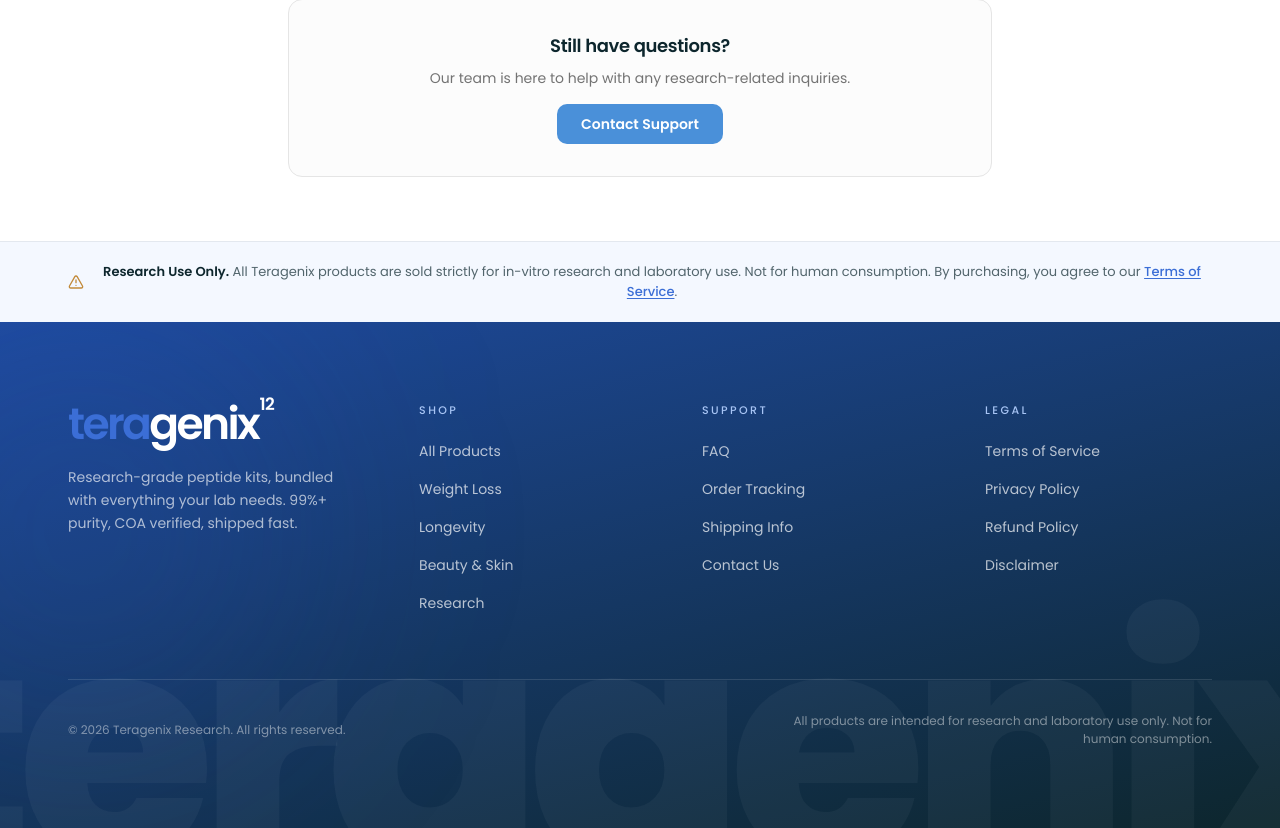
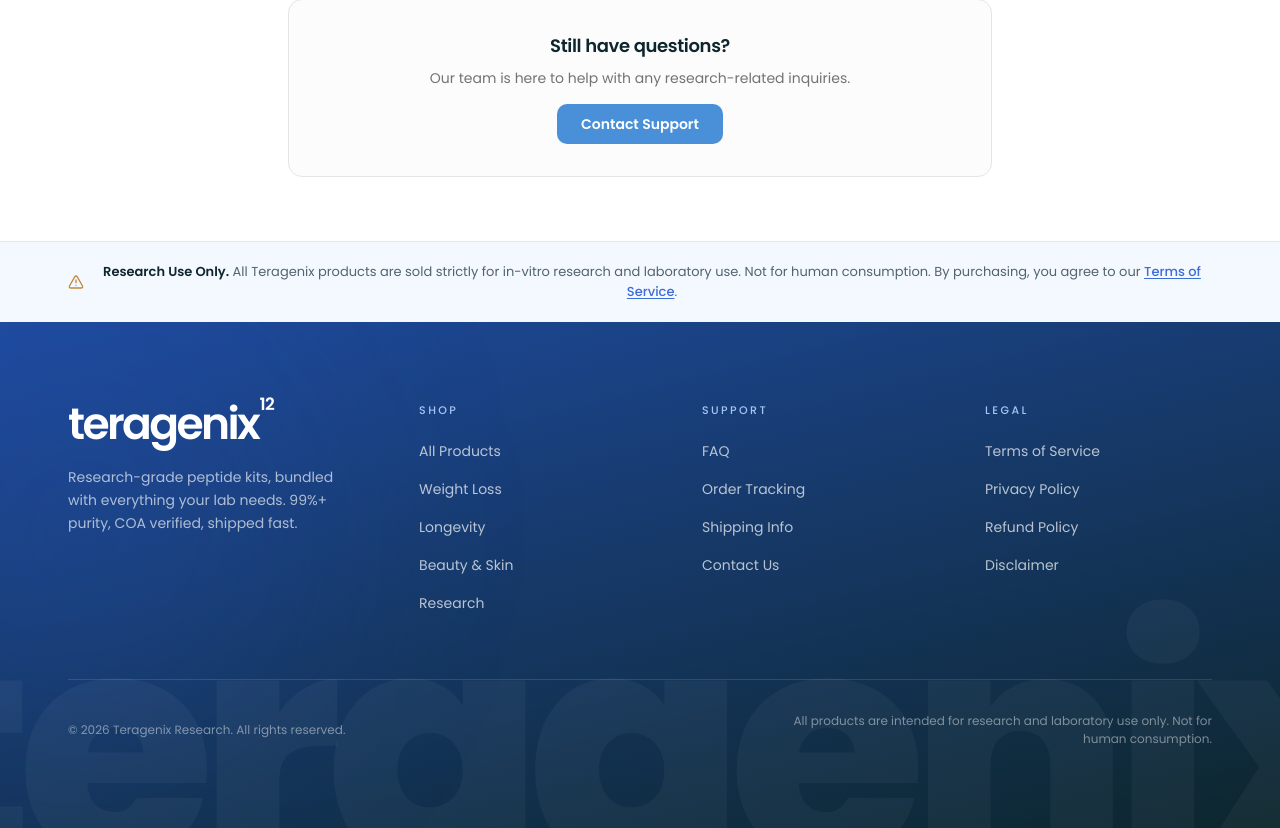
Before and after one commit to sethschnrt/teragenix, a Next.js app: page /faq in a window 1280 px wide. Shown: the part 1926-2754 px from the top of the page. Built offline with nearby package versions, Linux system fonts and the light colour scheme.

Commit message:
fix(branding): make light-theme logo fully white

```diff
--- a/src/components/logo.tsx
+++ b/src/components/logo.tsx
@@ -14,7 +14,8 @@ const sizeMap: Record<NonNullable<LogoProps["size"]>, { word: number; sup: numbe
 
 export function Logo({ className, size = "md", theme = "default" }: LogoProps) {
   const { word, sup } = sizeMap[size];
-  const genixColor = theme === "light" ? "#ffffff" : "#0d262d";
+  const logoColor = theme === "light" ? "#ffffff" : "#0d262d";
+  const teraColor = theme === "light" ? "#ffffff" : "#3b6ed6";
 
   return (
     <span
@@ -22,13 +23,13 @@ export function Logo({ className, size = "md", theme = "default" }: LogoProps) {
       className={cn("inline-flex select-none items-start font-semibold leading-none tracking-[-0.06em]", className)}
       style={{ fontSize: `${word}px` }}
     >
-      <span style={{ color: "#3b6ed6" }}>tera</span>
-      <span style={{ color: genixColor }}>genix</span>
+      <span style={{ color: teraColor }}>tera</span>
+      <span style={{ color: logoColor }}>genix</span>
       <span
         aria-hidden="true"
         className="ml-[0.08em] inline-block align-top font-semibold tracking-[-0.04em]"
         style={{
-          color: genixColor,
+          color: logoColor,
           fontSize: `${sup}px`,
           transform: "translateY(-0.38em)",
         }}
```
